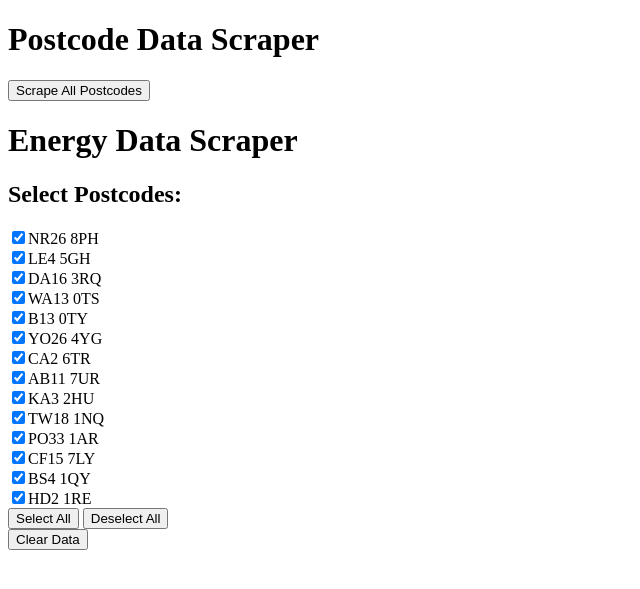
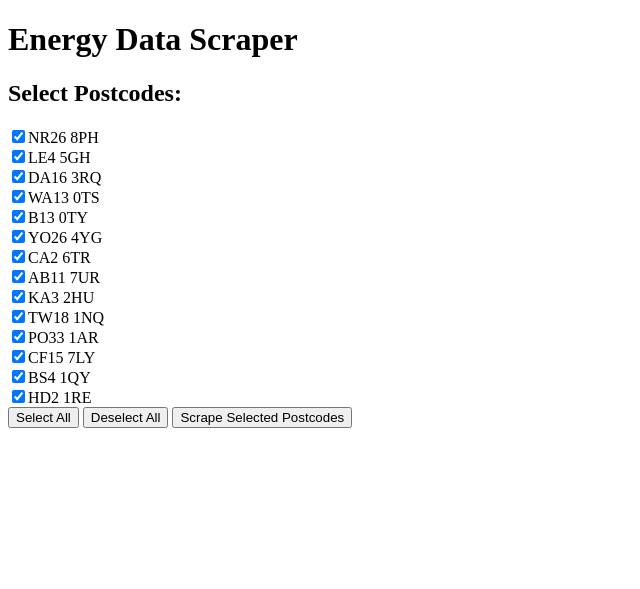
Before and after one commit to benSmith1981/energypricescraper, a Flask app: page / in a window 1280 px wide. Shown: the top 589 px of the page, without its empty margins (0-640 px from the left). Run offline with Flask 2, Linux system fonts and the light colour scheme.

Commit message:
updaated scraping to have different checkbox

```diff
--- a/app.py
+++ b/app.py
@@ -363,42 +363,6 @@ def navigate_and_scrape(url, postcode):
         print("Failed to click Show results button using JavaScript:", e)
         driver.quit()
         return None
-    # try:
-    #     div_element = WebDriverWait(driver, 10).until(
-    #         lambda d: d.find_element(By.XPATH, "//aside[@aria-label='Dialog: results page filters']//div[contains(text(), 'Include plans that require switching directly through the supplier')]").is_displayed() and
-    #                 d.find_element(By.XPATH, "//aside[@aria-label='Dialog: results page filters']//div[contains(text(), 'Include plans that require switching directly through the supplier')]").is_enabled()
-    #     )
-
-    #     div_element.click()
-    #     print("Radio button clicked.")
-    # except Exception as e:
-    #     print("Failed to click Radio button:", e)
-
-
-    # try:
-    #     aside_element = WebDriverWait(driver, 5).until(
-    #         EC.presence_of_element_located((By.CSS_SELECTOR, "aside[aria-label='Dialog: results page filters']"))
-    #     )
-    #     show_results_button = aside_element.find_element(By.CSS_SELECTOR, "button[type='submit']")
-    #     show_results_button.click()
-    #     print("Show results button clicked.")
-    # except Exception as e:
-    #     try:
-    #         aside_element = WebDriverWait(driver, 5).until(
-    #             EC.presence_of_element_located((By.CSS_SELECTOR, "aside[aria-label='Dialog: results page filters']"))
-    #         )
-    #         show_results_button = aside_element.find_element(By.CSS_SELECTOR, "button[type='submit']")
-
-    #         # Using JavaScript to perform the click action
-    #         driver.execute_script("arguments[0].click();", show_results_button)
-    #         print("Show results button clicked using JavaScript.")
-    #     except Exception as e:
-    #         print("Failed to click Show results button using JavaScript:", e)
-    #         driver.quit()
-    #         return None
-
-    # Ensure we wait for all necessary elements to load
-    # WebDriverWait(driver, 10).until(EC.presence_of_all_elements_located((By.CSS_SELECTOR, "div.styles-module__resultCardWhole___cIuF2")))
 
     try:
         for _ in range(2):
@@ -414,26 +378,6 @@ def navigate_and_scrape(url, postcode):
 
     except Exception as e:
         print("Failed to click See more results button:", e)
-        # try:
-        #     for _ in range(4):
-        #         # Execute JavaScript to scroll to the bottom of the page
-        #         driver.execute_script("window.scrollTo(0, document.body.scrollHeight);")
-
-        #         # Wait for the button to be clickable after the scroll
-        #         see_more_button = WebDriverWait(driver, 3).until(
-        #             EC.element_to_be_clickable((By.CSS_SELECTOR, "button[data-event-action='show-more-plans']"))
-        #         )
-
-        #         see_more_button.click()
-        #         print("See more results button clicked.")
-        #         time.sleep(2)  # slight delay to wait for the page to load more results if necessary
-
-        # except Exception as e:
-        #     print("Failed to click See more results button:", e)
-
-    # time.sleep(3)  # Wait for the results page to load completely
-    # Ensure we wait for all necessary elements to load
-    # WebDriverWait(driver, 10).until(EC.presence_of_all_elements_located((By.CSS_SELECTOR, "div.styles-module__resultCardWhole___cIuF2")))
 
     data = scrape_data(driver,postcode)
     driver.quit()
@@ -578,19 +522,36 @@ def index():
 
 #     return jsonify({'message': 'Scraping failed', 'filepath': None})
 
+# @app.route('/scrape', methods=['POST'])
+# def scrape():
+#     data = request.get_json()
+#     postcode = data['postcode']
+#     url = "https://www.uswitch.com/"
+#     scraped_data = navigate_and_scrape(url, postcode)
+#     if scraped_data is not None:
+#         filepath = f'/tmp/scraped_{postcode}.csv'
+#         scraped_data.to_csv(filepath, index=False)
+#         # data_table = scraped_data.to_html(classes='data', header="true", index=False)
+#         return jsonify({'message': f'Scraping successful for {postcode}', 'filepath': filepath})
+#     return jsonify({'message': 'Scraping failed', 'filepath': None})
+
 @app.route('/scrape', methods=['POST'])
 def scrape():
     data = request.get_json()
-    postcode = data['postcode']
-    url = "https://www.uswitch.com/"
-    scraped_data = navigate_and_scrape(url, postcode)
-    if scraped_data is not None:
-        filepath = f'/tmp/scraped_{postcode}.csv'
-        scraped_data.to_csv(filepath, index=False)
-        # data_table = scraped_data.to_html(classes='data', header="true", index=False)
-        return jsonify({'message': f'Scraping successful for {postcode}', 'filepath': filepath})
-    return jsonify({'message': 'Scraping failed', 'filepath': None})
+    postcodes = data.get('postcodes', [])
+    combined_data = pd.DataFrame()
 
+    for postcode in postcodes:
+        # Assuming navigate_and_scrape() returns a DataFrame or None
+        result = navigate_and_scrape("https://www.uswitch.com/", postcode)
+        if result is not None:
+            combined_data = pd.concat([combined_data, result], ignore_index=True)
+
+    if not combined_data.empty:
+        combined_data.to_csv('/tmp/combined_scraped_data.csv', index=False)
+        return jsonify({'message': 'Scraping successful', 'filepath': 'combined_scraped_data.csv'})
+    else:
+        return jsonify({'message': 'Scraping failed', 'filepath': None}), 500
 
 @app.route('/download_csv/<filename>')
 def download_csv(filename):
--- a/templates/index.html
+++ b/templates/index.html
@@ -7,54 +7,63 @@
         function selectAll() {
             var items = document.getElementsByName('postcodes');
             for (var i = 0; i < items.length; i++) {
-                if (items[i].type == 'checkbox')
-                    items[i].checked = true;
+                items[i].checked = true;
             }
         }
 
         function deselectAll() {
             var items = document.getElementsByName('postcodes');
             for (var i = 0; i < items.length; i++) {
-                if (items[i].type == 'checkbox')
-                    items[i].checked = false;
+                items[i].checked = false;
             }
         }
-    </script>
-</head>
-<body>
-    <h1>Postcode Data Scraper</h1>
-    <button onclick="startScraping()">Scrape All Postcodes</button>
-    <div id="status"></div>
-
-
-    <h1>Energy Data Scraper</h1>
-    <form method="POST">
-        <div>
-            <h2>Select Postcodes:</h2>
-            {% for code in postcodes %}
-            <label>
-                <input type="checkbox" name="postcodes" value="{{ code }}" checked>{{ code }}
-            </label><br>
-            {% endfor %}
-            <button type="button" onclick="selectAll()">Select All</button>
-            <button type="button" onclick="deselectAll()">Deselect All</button>
-        </div>
-        <button type="submit" name="action" value="Clear Data">Clear Data</button>
-    </form>
-
-    <script>
-        let postcodes = {{ postcodes | tojson }};
-        let current = 0;
-
         function startScraping() {
-            if (current < postcodes.length) {
-                scrapePostcode(postcodes[current]);
+            var selectedPostcodes = Array.from(document.querySelectorAll('input[name="postcodes"]:checked')).map(el => el.value);
+            if (selectedPostcodes.length > 0) {
+                document.getElementById('status').innerHTML = `<p>Processing selected postcodes...</p>`;
+                fetch('/scrape', {
+                    method: 'POST',
+                    headers: {'Content-Type': 'application/json'},
+                    body: JSON.stringify({postcodes: selectedPostcodes})
+                })
+                .then(response => response.json())
+                .then(data => {
+                    if (data.filepath) {
+                        document.getElementById('status').innerHTML += `<p>All selected postcodes processed. <a href="/download_csv/${data.filepath}">Download Compiled Data</a></p>`;
+                    } else {
+                        document.getElementById('status').innerHTML += `<p>${data.message}</p>`;
+                    }
+                })
+                .catch(error => {
+                    document.getElementById('status').innerHTML += `<p>Error processing postcodes: ${error}</p>`;
+                });
             } else {
-                document.getElementById('status').innerHTML += '<p>All postcodes processed.</p>';
+                document.getElementById('status').innerHTML = `<p>No postcodes selected. Please select at least one.</p>`;
             }
         }
 
-        function scrapePostcode(postcode) {
+        // function startScraping() {
+        //     var selectedPostcodes = [];
+        //     var checkboxes = document.querySelectorAll('input[name="postcodes"]:checked');
+        //     for (var checkbox of checkboxes) {
+        //         selectedPostcodes.push(checkbox.value);
+        //     }
+        //     scrapePostcodes(selectedPostcodes, 0);
+        // }
+
+        function scrapePostcodes(postcodes, index) {
+            if (index < postcodes.length) {
+                scrapePostcode(postcodes[index], () => {
+                    scrapePostcodes(postcodes, index + 1);
+                });
+            } else {
+                document.getElementById('status').innerHTML += '<p>All selected postcodes processed.</p>';
+                addDownloadButton();
+                populateDataTable();
+            }
+        }
+
+        function scrapePostcode(postcode, callback) {
             document.getElementById('status').innerHTML += `<p>Processing ${postcode}...</p>`;
             fetch('/scrape', {
                 method: 'POST',
@@ -63,21 +72,65 @@
                 },
                 body: JSON.stringify({postcode: postcode})
             })
-            .then(response => response.json())
+            .then(response => {
+                if (!response.ok) {
+                    throw new Error('Network response was not ok');
+                }
+                return response.json();
+            })
             .then(data => {
                 document.getElementById('status').innerHTML += `<p>${data.message}</p>`;
                 if (data.filepath) {
                     document.getElementById('status').innerHTML += `<a href="/download_csv/${data.filepath.split('/').pop()}">Download ${postcode} data</a><br>`;
                 }
-                current++;
-                startScraping();  // Trigger the next postcode
+                callback();
             })
             .catch(error => {
-                document.getElementById('status').innerHTML += `<p>Error processing ${postcode}: ${error}</p>`;
-                current++;
-                startScraping();
+                document.getElementById('status').innerHTML += `<p>Error processing ${postcode}: ${error.message}</p>`;
+                callback();
+            });
+        }
+
+        function addDownloadButton() {
+            var downloadLink = document.createElement('a');
+            downloadLink.href = '/download_csv/all_scraped_data.csv';
+            downloadLink.innerText = 'Download Compiled Data';
+            downloadLink.className = 'download-button';
+            document.body.appendChild(downloadLink);
+        }
+
+        function populateDataTable() {
+            fetch('/compiled_data')
+            .then(response => response.json())
+            .then(data => {
+                let tableHTML = "<table border='1'><tr><th>Region</th><th>Ranking</th><th>Company</th><th>Unit Rate Gas (kWh)</th><th>Standing Charge Gas (Day)</th><th>Unit Rate Elec (kWh)</th><th>Standing Charge Elec (Day)</th><th>Early Exit Fee</th><th>Estimated Annual Cost</th><th>Is Fulfillable</th></tr>";
+                data.forEach(row => {
+                    tableHTML += `<tr><td>${safeAccess(row, 'Region')}</td><td>${safeAccess(row, 'Ranking')}</td><td>${safeAccess(row, 'Company')}</td><td>${safeAccess(row, 'Unit Rate Gas (kWh)', 'N/A')}</td><td>${safeAccess(row, 'Standing Charge Gas (Day)', 'N/A')}</td><td>${safeAccess(row, 'Unit Rate Elec (kWh)', 'N/A')}</td><td>${safeAccess(row, 'Standing Charge Elec (Day)', 'N/A')}</td><td>${safeAccess(row, 'Early Exit Fee', 'N/A')}</td><td>${safeAccess(row, 'Estimated Annual Cost', 'N/A')}</td><td>${safeAccess(row, 'Is Fulfillable', 'N/A')}</td></tr>`;
+                });
+                tableHTML += "</table>";
+                document.getElementById('data_table').innerHTML = tableHTML;
+            })
+            .catch(error => {
+                document.getElementById('data_table').innerHTML = "Failed to fetch data. Error: " + error.message;
             });
         }
     </script>
+
+</head>
+<body>
+    <h1>Energy Data Scraper</h1>
+    <div>
+        <h2>Select Postcodes:</h2>
+        {% for code in postcodes %}
+        <label>
+            <input type="checkbox" name="postcodes" value="{{ code }}" checked>{{ code }}
+        </label><br>
+        {% endfor %}
+        <button type="button" onclick="selectAll()">Select All</button>
+        <button type="button" onclick="deselectAll()">Deselect All</button>
+        <button type="button" onclick="startScraping()">Scrape Selected Postcodes</button>
+    </div>
+    <div id="status"></div>
+    <div id="data_table"></div>
 </body>
 </html>
```
